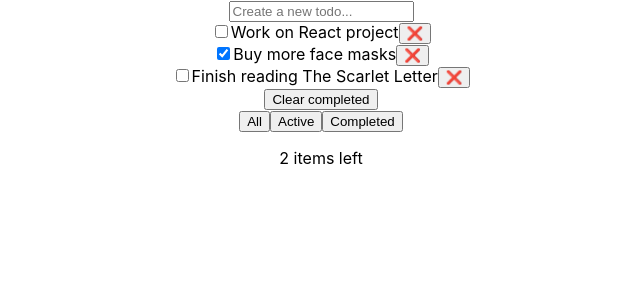
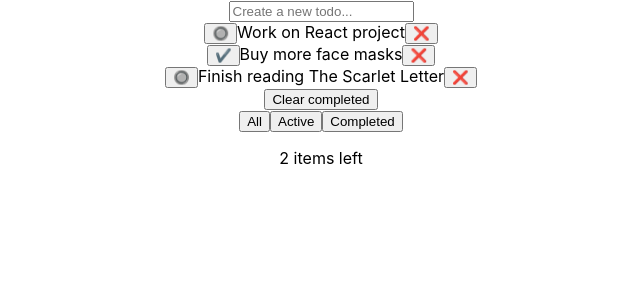
Before and after one commit to dmahely/react-todo, a React (Create React App) app: page / in a window 1280 px wide. Shown: the top 300 px of the page, without its empty margins (319-959 px from the left). Built offline with nearby package versions, Linux system fonts and the light colour scheme.

Commit message:
Refactor to use button instead of checkbox input

```diff
--- a/src/Todo/Todo.js
+++ b/src/Todo/Todo.js
@@ -1,12 +1,12 @@
 import React from "react";
 
 const Todo = ({ id, task, isCompleted, setTodos, todos }) => {
-  const handleChange = (e) => {
-    todos[id].isCompleted = e.currentTarget.checked;
+  const handleCompleteClick = (e) => {
+    todos[id].isCompleted = !todos[id].isCompleted;
     setTodos((todos) => [...todos]);
   };
 
-  const handleClick = () => {
+  const handleDeleteClick = () => {
     setTodos(todos => {
       return [...todos.slice(0, id), ...todos.slice(id + 1)];
     })
@@ -14,13 +14,9 @@ const Todo = ({ id, task, isCompleted, setTodos, todos }) => {
 
   return (
     <div className="Todo--container">
-      <input
-        type="checkbox"
-        checked={isCompleted}
-        onChange={handleChange}
-      />
+      <button onClick={handleCompleteClick}>{isCompleted ? '✔️' : '🔘'}</button>
       <label>{task}</label>
-      <button onClick={handleClick}>❌</button>
+      <button onClick={handleDeleteClick}>❌</button>
     </div>
   );
 };
```
